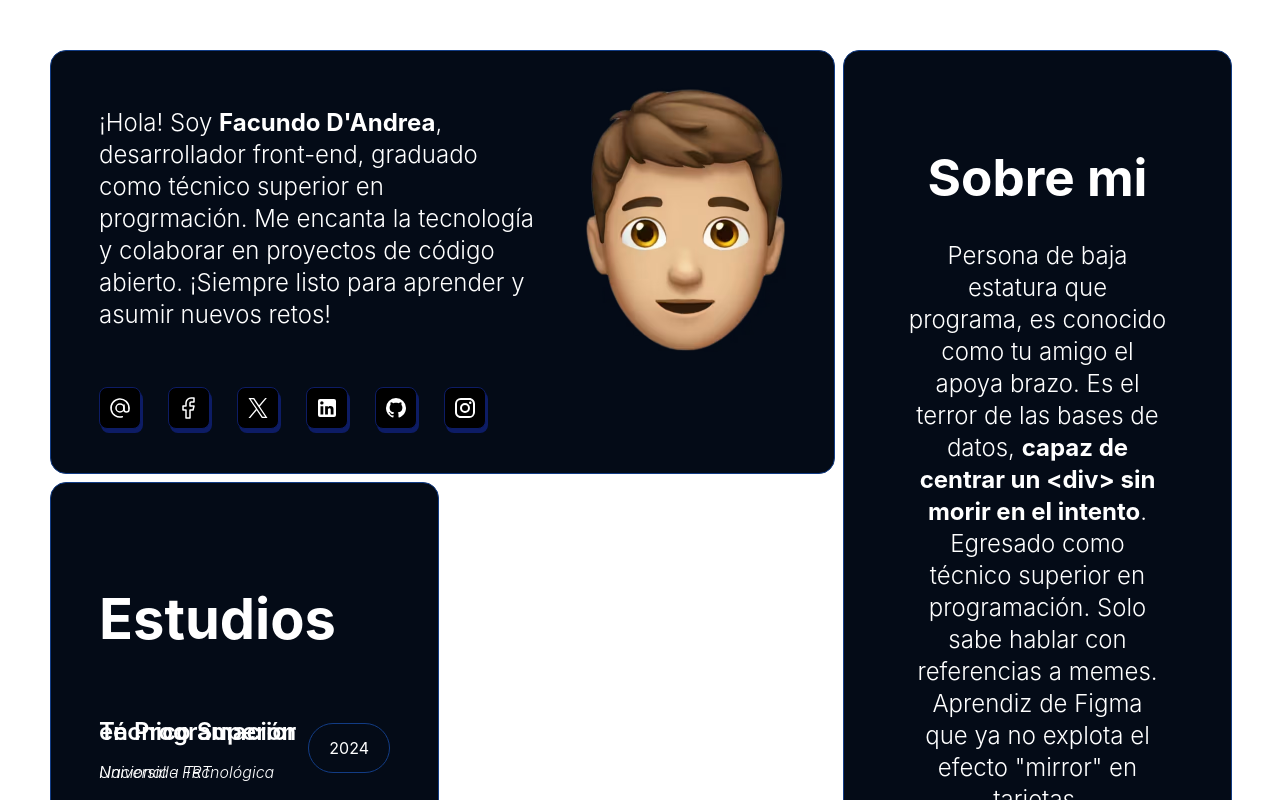
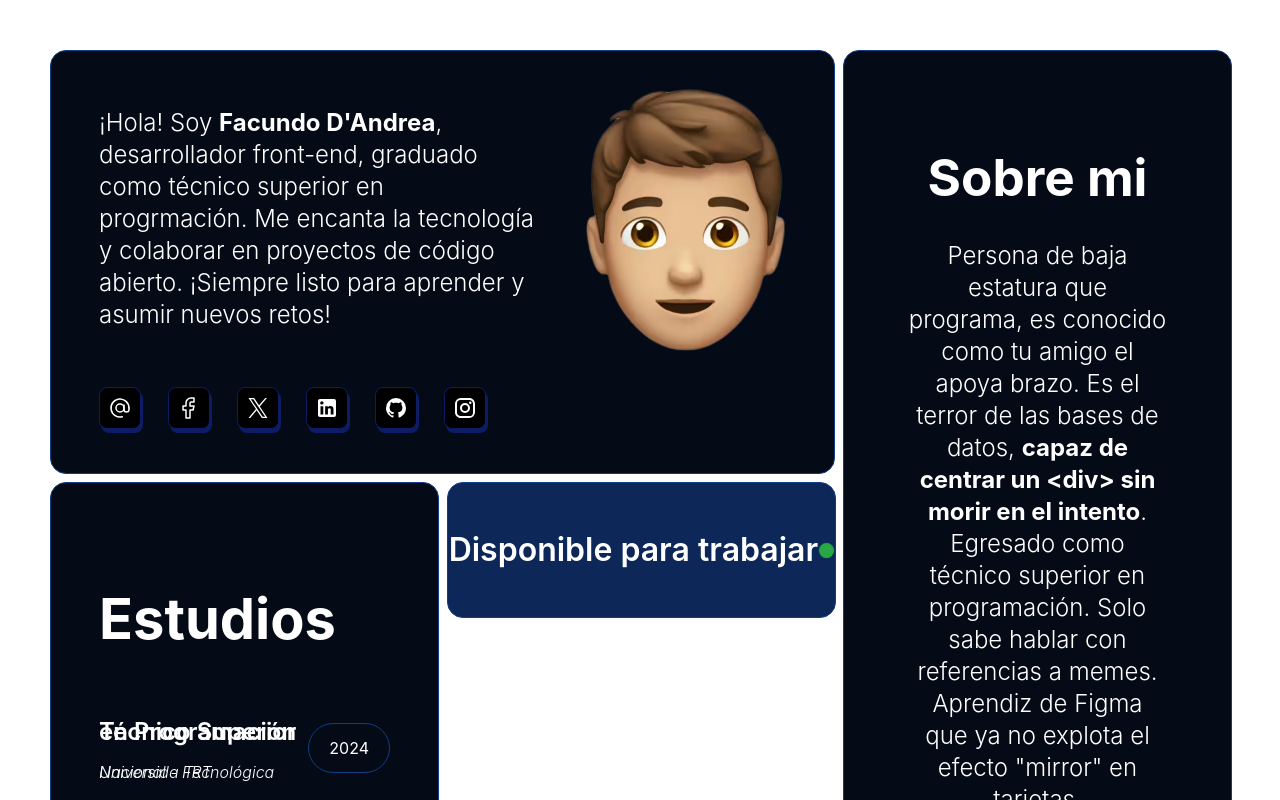
Before and after one commit to Facundodandrea/bento-portfolio, a React (Vite) app: page / in a window 1280 px wide. Shown: the top 800 px of the page. Built offline with nearby package versions, Linux system fonts and the light colour scheme.

Commit message:
feat: :sparkles: add status card

```diff
--- a/src/components/cards/index.ts
+++ b/src/components/cards/index.ts
@@ -1,2 +1,5 @@
 export { default as WideCard } from './wideCard/WideCard'
 export { default as AboutCard } from './aboutMeCard/AboutCard'
+export { default as StudiesCard } from './studiesCard/StudiesCard'
+export { default as StatusCard } from './statusCard/StatusCard'
+export { default as FooterCard } from './footerCard/FooterCard'
--- /dev/null
+++ b/src/components/cards/statusCard/StatusCard.tsx
@@ -0,0 +1,21 @@
+import React from 'react'
+import './statusCard.css'
+
+interface StatusCardProps {
+  isSearching: boolean
+}
+
+const StatusCard: React.FC<StatusCardProps> = ({ isSearching }) => {
+  return (
+    <div className={`status-card ${isSearching ? 'buscando' : 'trabajando'}`}>
+      <h2>
+        {isSearching ? 'Disponible para trabajar' : 'Actualmente trabajando'}
+      </h2>
+      <div
+        className={`status-indicator ${isSearching ? 'available' : 'unavailable'}`}
+      ></div>
+    </div>
+  )
+}
+
+export default StatusCard
--- /dev/null
+++ b/src/components/cards/statusCard/statusCard.css
@@ -0,0 +1,42 @@
+.status-card {
+    width: 100%;
+    height: 100%;
+    border-radius: 1rem;
+    border: 1px solid var(--border-color);
+    background-color: #0D2858;
+    display: flex;
+    flex-direction: row;
+    align-items: center;
+    justify-content: space-around;
+    text-align: center;
+
+    h2 {
+        font-size: 2rem;
+        font-weight: 600;
+    }
+  }
+  .status-indicator {
+    width: 15px;
+    height: 15px;
+    border-radius: 50%;
+    transition: background-color 0.3s, transform 1s;
+  }
+
+  .status-indicator.available {
+    background-color: #28a745;
+    animation: breathing 2s infinite;
+  }
+
+  .status-indicator.unavailable {
+    background-color: #dc3545;
+    animation: breathing 2s infinite;
+  }
+
+  @keyframes breathing {
+    0%, 100% {
+      transform: scale(1);
+    }
+    50% {
+      transform: scale(1.1);
+    }
+  }
--- a/src/pages/Home.tsx
+++ b/src/pages/Home.tsx
@@ -2,9 +2,13 @@ import { useState } from 'react'
 import { Responsive, WidthProvider } from 'react-grid-layout'
 
 import Button from '@/components/button/Button'
-import { WideCard, AboutCard } from '@/components/cards/index'
-import StudiesCard from '@/components/cards/studiesCard/StudiesCard'
-import FooterCard from '@/components/cards/footerCard/FooterCard'
+import {
+  WideCard,
+  AboutCard,
+  StudiesCard,
+  StatusCard,
+  FooterCard,
+} from '@/components/cards/index'
 import { studies } from '@/data/studies'
 
 import {
@@ -112,7 +116,7 @@ const Home = () => {
         <StudiesCard studies={studies} />
       </div>
       <div key='4' className='grid-item' onClick={e => e.stopPropagation()}>
-        Item 4
+        <StatusCard isSearching={true} />
       </div>
       <div key='5' className='grid-item' onClick={e => e.stopPropagation()}>
         Item 5
```
